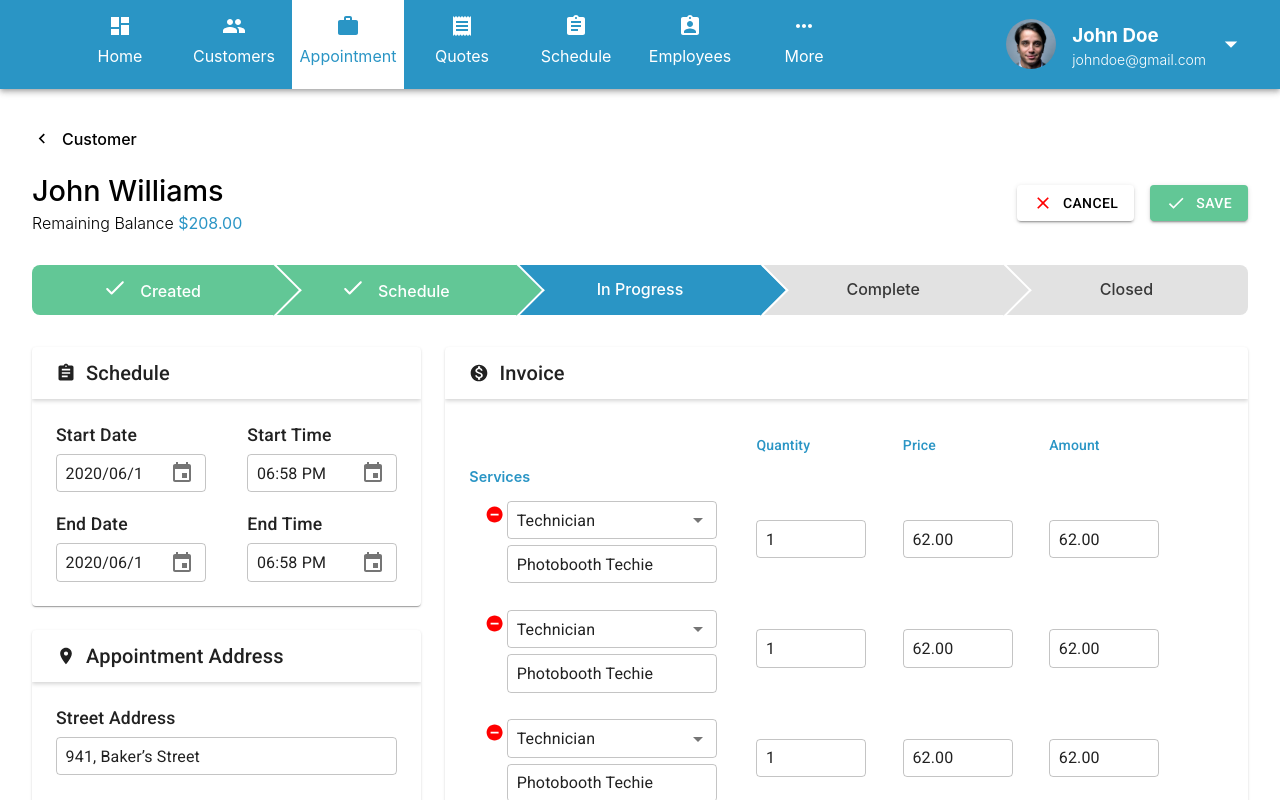
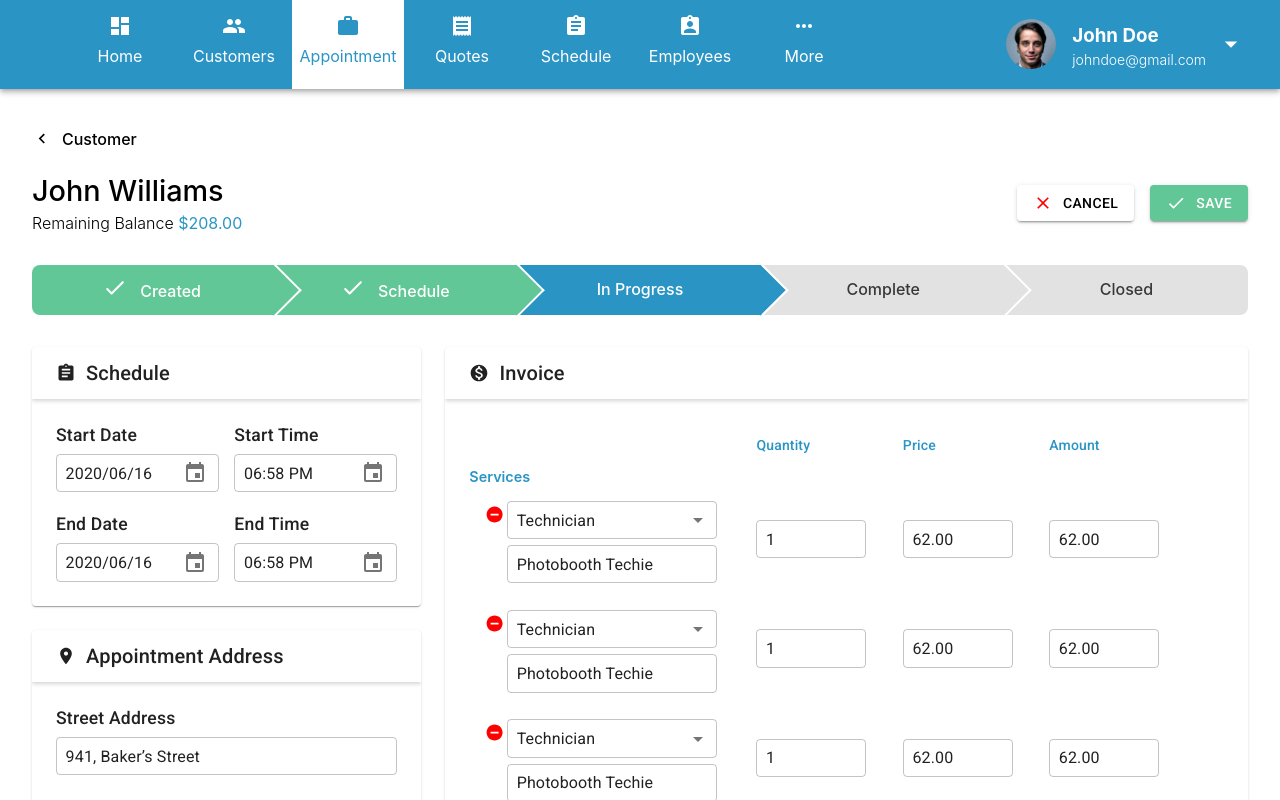
Before and after one commit to fahim693/home-dashboard, a React (Create React App) app: page /edit in a window 1280 px wide. Shown: the top 800 px of the page. Built offline with nearby package versions, Linux system fonts and the light colour scheme.

Commit message:
minor change

```diff
--- a/src/pages/AppointmentEdit.js
+++ b/src/pages/AppointmentEdit.js
@@ -23,7 +23,7 @@ const useStyles = makeStyles((theme) => ({
     },
     formControlDT: {
         marginTop: 6,
-        width: 150
+        width: 163
     },
     title: {
         fontSize: 14,
@@ -56,7 +56,7 @@ export default function CenteredGrid() {
                                                     <Typography className="title-heads" variant="body2" component="p">
                                                         Start Date
                                                     </Typography>
-                                                    <FormControl variant="outlined" className={classes.formControlDT} style={{ marginRight: 20 }}>
+                                                    <FormControl variant="outlined" className={classes.formControlDT} style={{ marginRight: 2 }}>
                                                         <MuiPickersUtilsProvider utils={MomentUtils} >
                                                             <KeyboardDatePicker
                                                                 clearable
@@ -93,7 +93,7 @@ export default function CenteredGrid() {
                                                     <Typography className="title-heads" variant="body2" component="p">
                                                         End Date
                                                     </Typography>
-                                                    <FormControl variant="outlined" className={classes.formControlDT} style={{ marginRight: 20 }}>
+                                                    <FormControl variant="outlined" className={classes.formControlDT} style={{ marginRight: 2 }}>
                                                         <MuiPickersUtilsProvider utils={MomentUtils} >
                                                             <KeyboardDatePicker
                                                                 clearable
```
